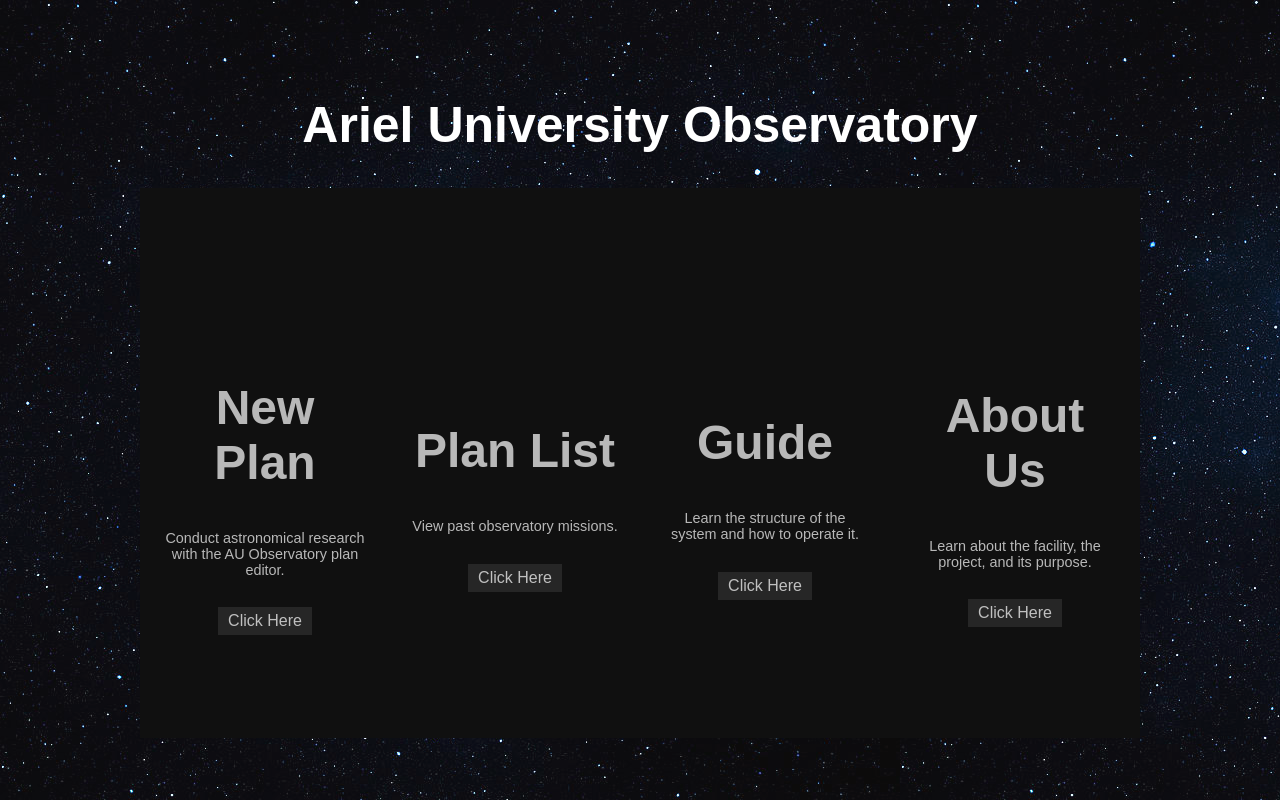
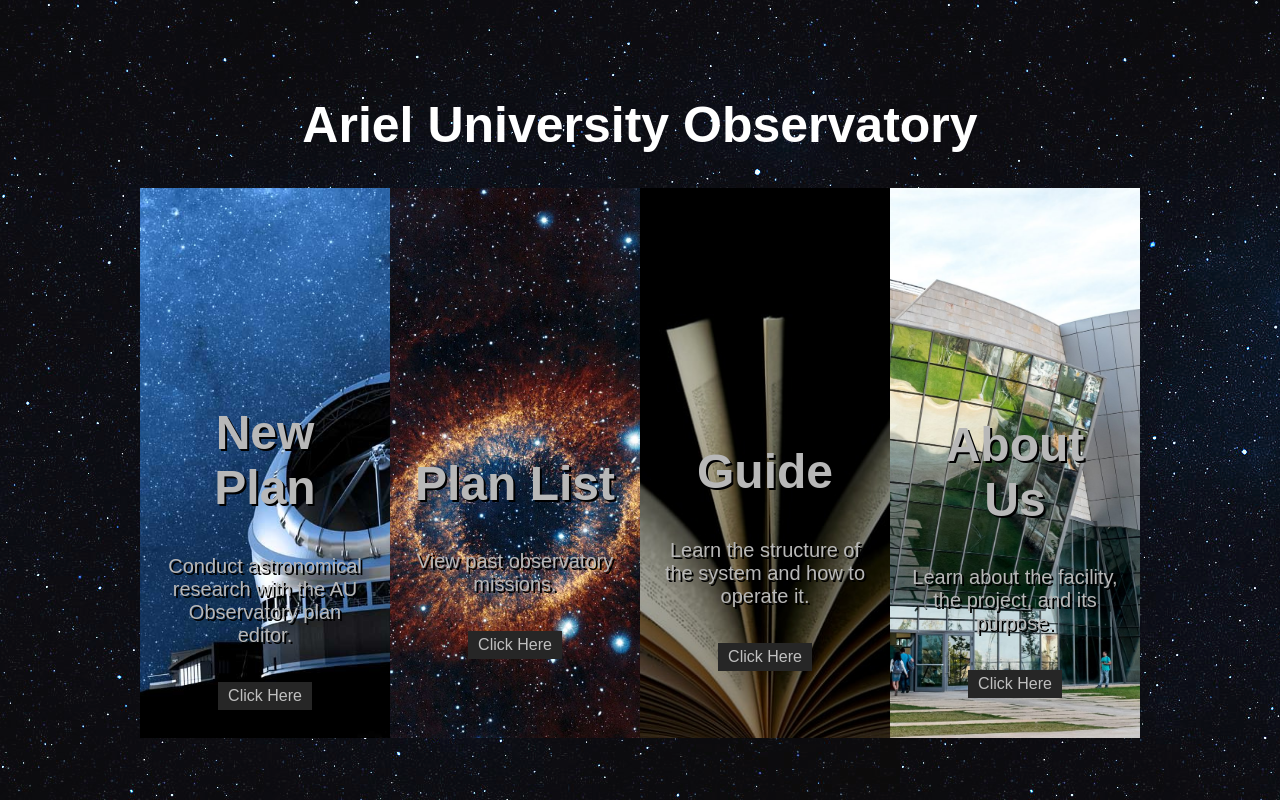
Before and after one commit to Yinonss/AU-Observatory, a React (Create React App) app in the folder observatory/: page / in a window 1280 px wide. Built offline with nearby package versions, Linux system fonts and the light colour scheme.

Commit message:
Improve menu

```diff
--- a/observatory/src/components/Menu.css
+++ b/observatory/src/components/Menu.css
@@ -25,11 +25,11 @@
 .menu .container {
     background-color: #101010;
 }
-/*
+
 .container:hover {
     background-color: #000;
 }
-*/
+
 .container .card {
     padding-top: 50px;
     position: relative;
@@ -77,11 +77,13 @@
 }
 
 .container .card .content h2{
+    text-shadow: 2px 2px #000;
     font-size: 3em;
 }
 
 .container .card .content p{
-    font-size: 0.9em;
+    font-size: 1.25em;
+    text-shadow: 2px 2px #000;
 }
 
 .container .card:hover .content{
@@ -102,3 +104,27 @@
     background: #505050;
 
 }
+
+#planlist, #newplan, #guide, #about{
+    height: 600px;
+    background-position: center;
+    background-repeat: no-repeat;
+    background-size: cover;
+
+}
+
+#planlist {
+    background-image: url('./../Images/nebulaeya.jpg');
+}
+
+#newplan {
+    background-image: url('./../Images/observatory.jpg');
+}
+
+#guide {
+    background-image: url('./../Images/books.jpg');
+}
+
+#about {
+    background-image: url('./../Images/university.jpg');
+}
--- a/observatory/src/components/Menu.js
+++ b/observatory/src/components/Menu.js
@@ -1,11 +1,12 @@
 import React from "react";
 import './../components/Menu.css'
+import andromada from './../Images/andromada.jpg'
 export default function Guide() {
 
 return (
     <div className='menu'>
         <div class="container">
-            <div class='card'>
+            <div class='card' id='newplan'>
                 <div class = 'content'>
                     <h2>New Plan</h2>
                     <p>Conduct astronomical research with the AU Observatory plan editor.</p>
@@ -19,14 +20,14 @@
                     <a href='/planlist'>Click Here</a>
                 </div>
             </div>
-            <div class='card'>
+            <div class='card' id='guide'>
                 <div class = 'content'>
                     <h2>Guide</h2>
                     <p>Learn the structure of the system and how to operate it.</p>
                     <a href='/guide'>Click Here</a>
                 </div>
             </div>
-            <div class='card'>
+            <div class='card' id='about'>
                 <div class = 'content'>
                     <h2>About Us</h2>
                     <p>Learn about the facility, the project, and its purpose.</p>
```
